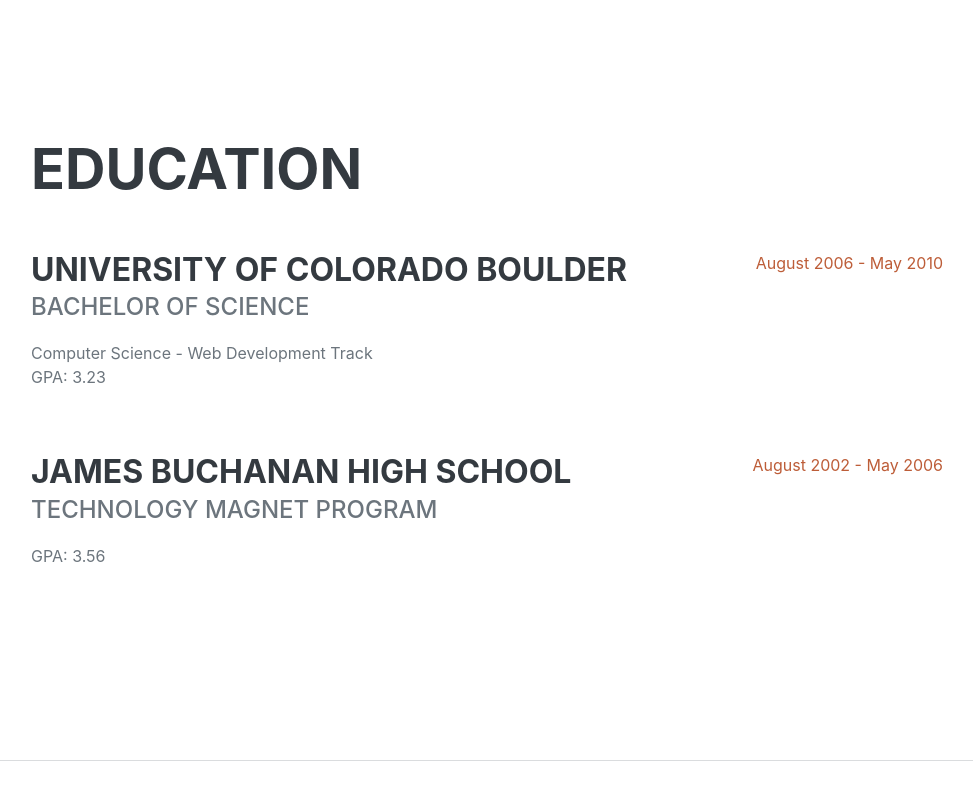
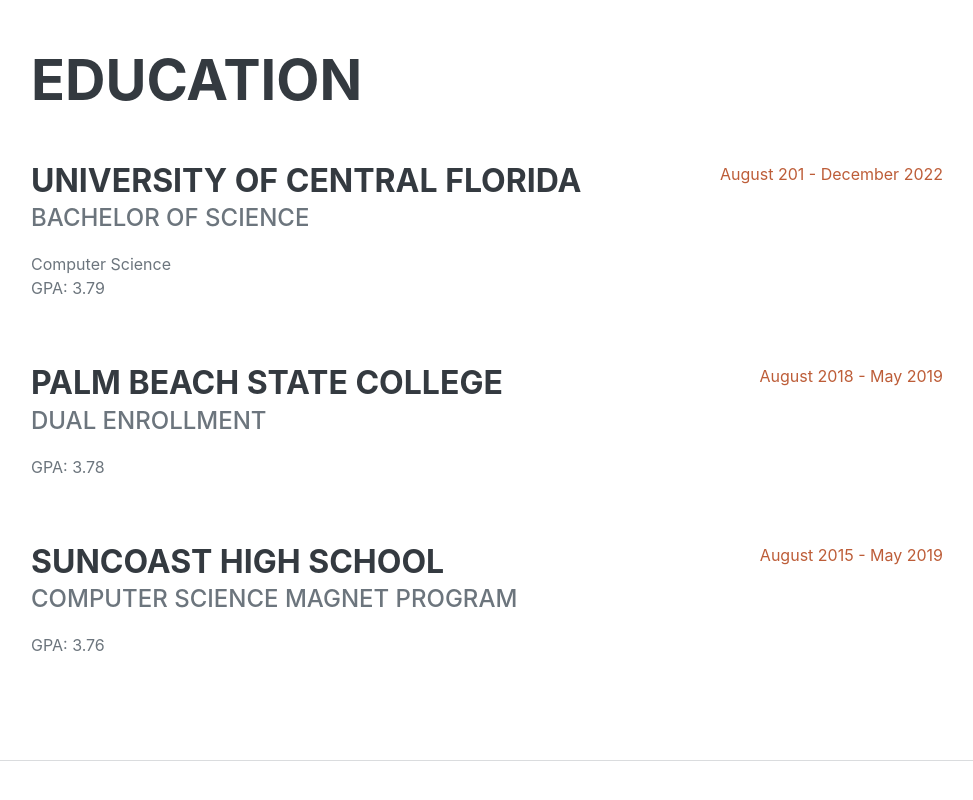
Before and after one commit to kaylamarc/personal-site-bootstrap, a plain HTML site: page index.html in a window 1280 px wide. Shown: the part 2023-2823 px from the top of the page, without its empty margins (289-1262 px from the left). Drawn offline with nearby package versions, Linux system fonts and the light colour scheme; a web font is replaced by a local one.

Commit message:
update education section

```diff
--- a/index.html
+++ b/index.html
@@ -106,20 +106,28 @@
                     <h2 class="mb-5">Education</h2>
                     <div class="d-flex flex-column flex-md-row justify-content-between mb-5">
                         <div class="flex-grow-1">
-                            <h3 class="mb-0">University of Colorado Boulder</h3>
+                            <h3 class="mb-0">University of Central Florida</h3>
                             <div class="subheading mb-3">Bachelor of Science</div>
-                            <div>Computer Science - Web Development Track</div>
-                            <p>GPA: 3.23</p>
+                            <div>Computer Science</div>
+                            <p>GPA: 3.79</p>
                         </div>
-                        <div class="flex-shrink-0"><span class="text-primary">August 2006 - May 2010</span></div>
+                        <div class="flex-shrink-0"><span class="text-primary">August 201 - December 2022</span></div>
+                    </div>
+                    <div class="d-flex flex-column flex-md-row justify-content-between mb-5">
+                        <div class="flex-grow-1">
+                            <h3 class="mb-0">Palm Beach State College</h3>
+                            <div class="subheading mb-3">Dual Enrollment</div>
+                            <p>GPA: 3.78</p>
+                        </div>
+                        <div class="flex-shrink-0"><span class="text-primary">August 2018 - May 2019</span></div>
                     </div>
                     <div class="d-flex flex-column flex-md-row justify-content-between">
                         <div class="flex-grow-1">
-                            <h3 class="mb-0">James Buchanan High School</h3>
-                            <div class="subheading mb-3">Technology Magnet Program</div>
-                            <p>GPA: 3.56</p>
+                            <h3 class="mb-0">Suncoast High School</h3>
+                            <div class="subheading mb-3">Computer Science Magnet Program</div>
+                            <p>GPA: 3.76</p>
                         </div>
-                        <div class="flex-shrink-0"><span class="text-primary">August 2002 - May 2006</span></div>
+                        <div class="flex-shrink-0"><span class="text-primary">August 2015 - May 2019</span></div>
                     </div>
                 </div>
             </section>
```
